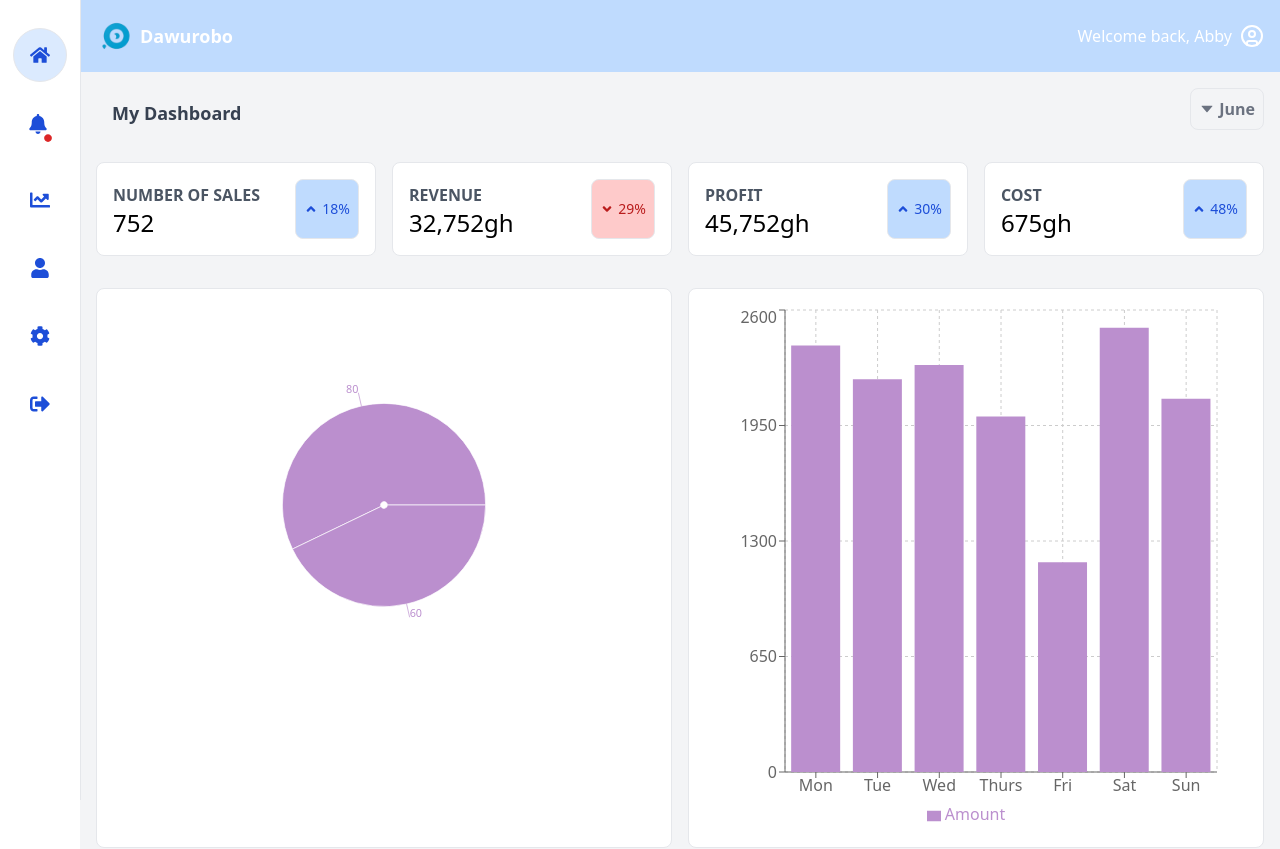
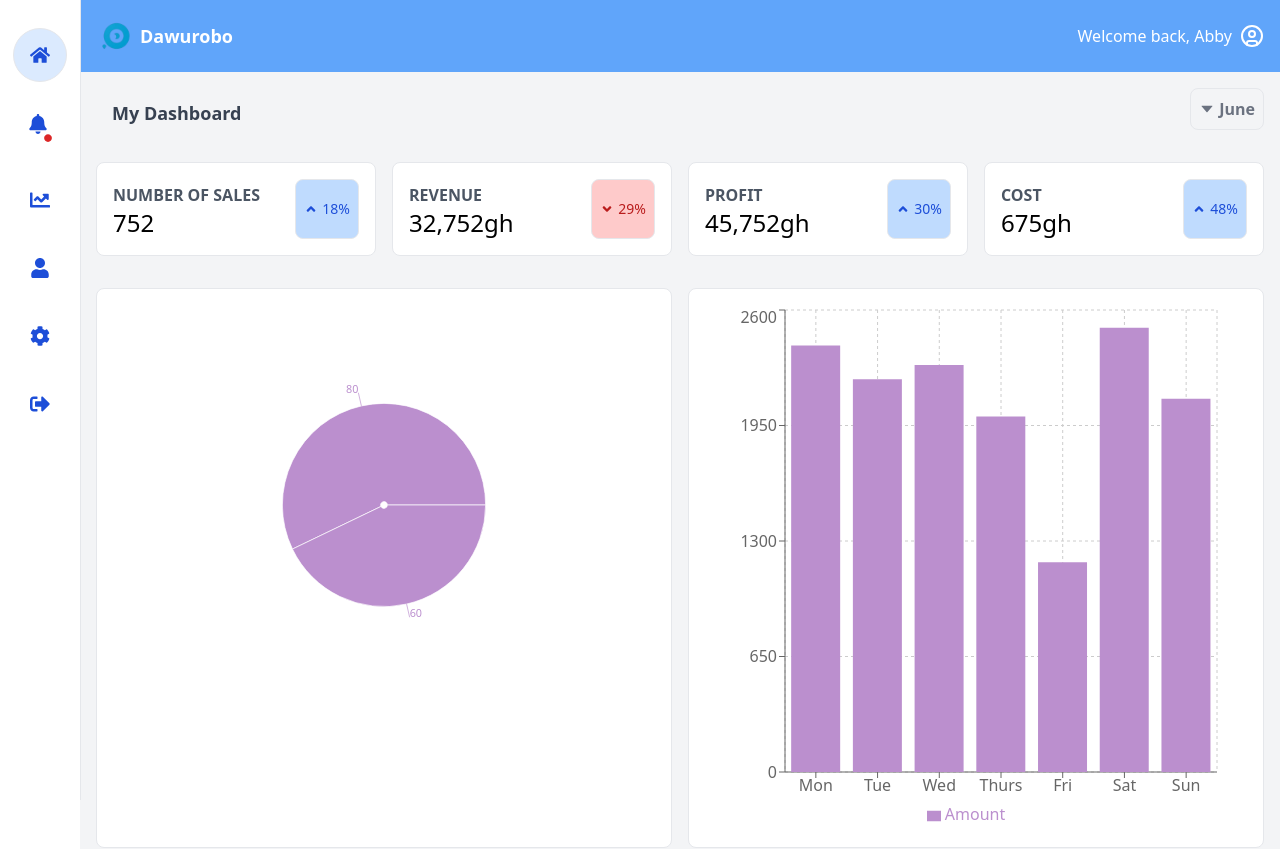
Before and after one commit to Jacqueline-Maalaviel/Overview-Dashboard, a Next.js app: page / in a window 1280 px wide. Shown: the top 849 px of the page. Built offline with nearby package versions, Linux system fonts and the light colour scheme.

Commit message:
Update page.tsx

```diff
--- a/app/page.tsx
+++ b/app/page.tsx
@@ -11,7 +11,7 @@ import TrackOrder from "@/components/TrackOrder";
 
 export default function Home() {
   return (
-    <div  className="bg-blue-200">
+    <div  className="bg-blue-400">
       <Header />
         <div className="bg-gray-100 min-h-screen">
           <div className="flex justify-between px-4 pt-4 pb-4">
```
